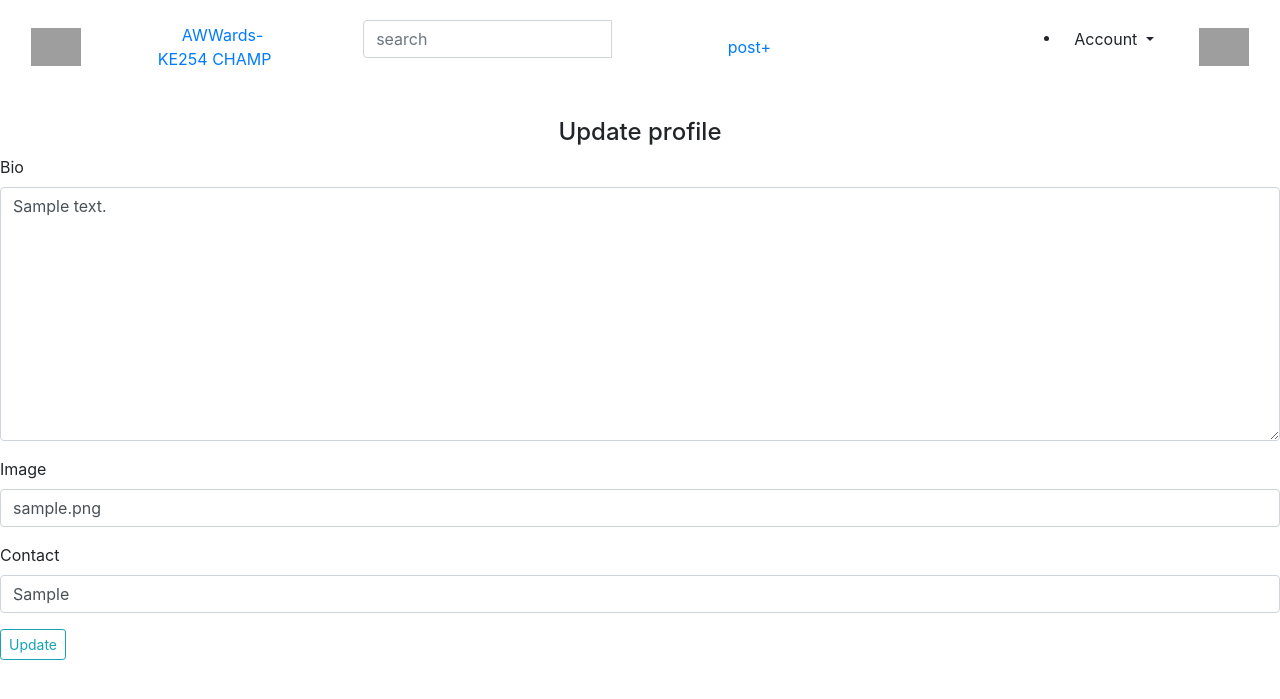
After one commit to Timoh97/AWWards-KE254, a Django app: page /update_profile/1 in a window 1280 px wide. The commit adds this page. Shown: the top 699 px of the page. Run offline with Django 3.2, Linux system fonts and the light colour scheme; a user stored in the database is signed in; tables that the repository leaves empty hold one stand-in row (values such as "Sample post"); some libraries are stand-ins or nearby versions; grey boxes are pictures that could not be loaded.

Commit message:
add update_profile.html

```diff
--- a/application/templates/navbar.html
+++ b/application/templates/navbar.html
@@ -57,7 +57,7 @@
           <a href="/accounts/login" class="btn btn-default">Login</a>
         </li>
       {%endif%}
-<img src="https://cdn-icons.flaticon.com/png/512/518/premium/518603.png?token=exp=1639148293~hmac=2ee7867f7db9e47f12e41aa99a19169f" width="50" alt="">
+<img src="https://cdn-icons.flaticon.com/png/512/518/premium/518552.png?token=exp=1639234949~hmac=f8492e562c20c0830ac8475537874715" width="50" alt="">
     </div>
   </nav>
 </body>
--- /dev/null
+++ b/application/templates/update_profile.html
@@ -0,0 +1,17 @@
+{% extends 'base.html' %}
+
+{% load cloudinary %} {% load bootstrap4 %} {% block content %}
+<!-- content -->
+<div class=" mt-4">
+  <div class="form">
+    <h4 class="text-center">Update profile</h4>
+    <form action="" method="POST" enctype="multipart/form-data">
+      {% csrf_token %} {% bootstrap_form form %}
+      <div class="form-group">
+        <input type="submit" class="btn btn-outline-info btn-sm" value="Update" />
+      </div>
+    </form>
+  </div>
+</div>
+
+{% endblock%}
--- a/application/urls.py
+++ b/application/urls.py
@@ -8,5 +8,6 @@
 path('',views.index, name='index'),
 path('profile/',views.profile, name='profile'),
 path('accounts/profile/', views.profile, name='profile'),
-path('upload/project', views.upload, name = "upload"),
+# path('upload/project', views.upload, name = "upload"),
+path('update_profile/<int:id>',views.update_profile, name='update_profile'),
 ]
```
